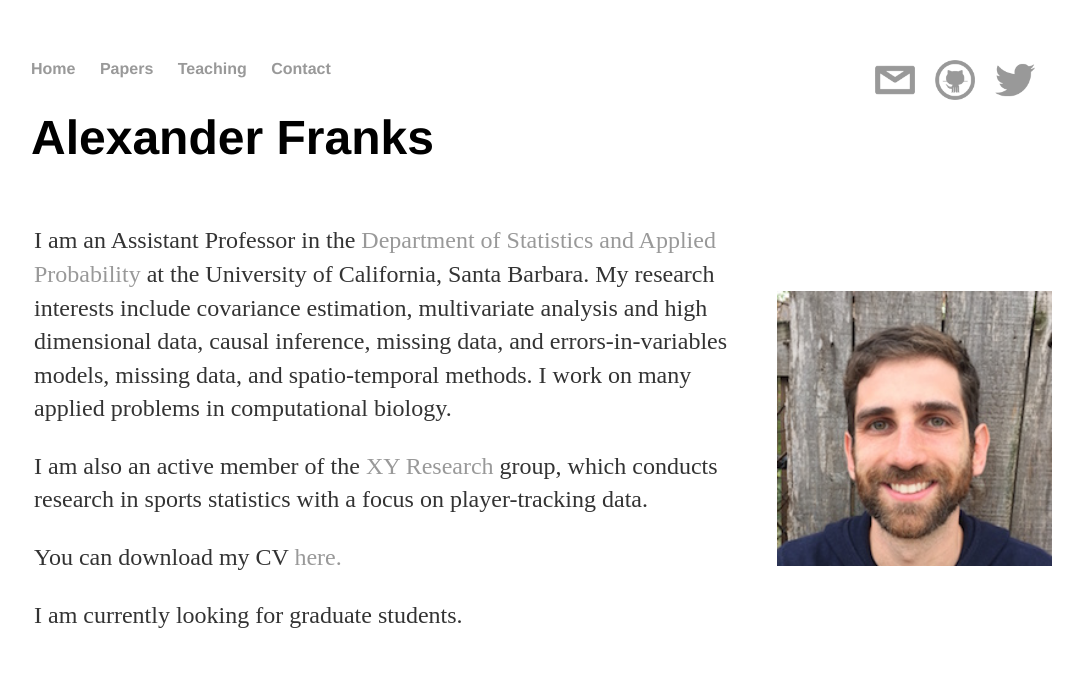
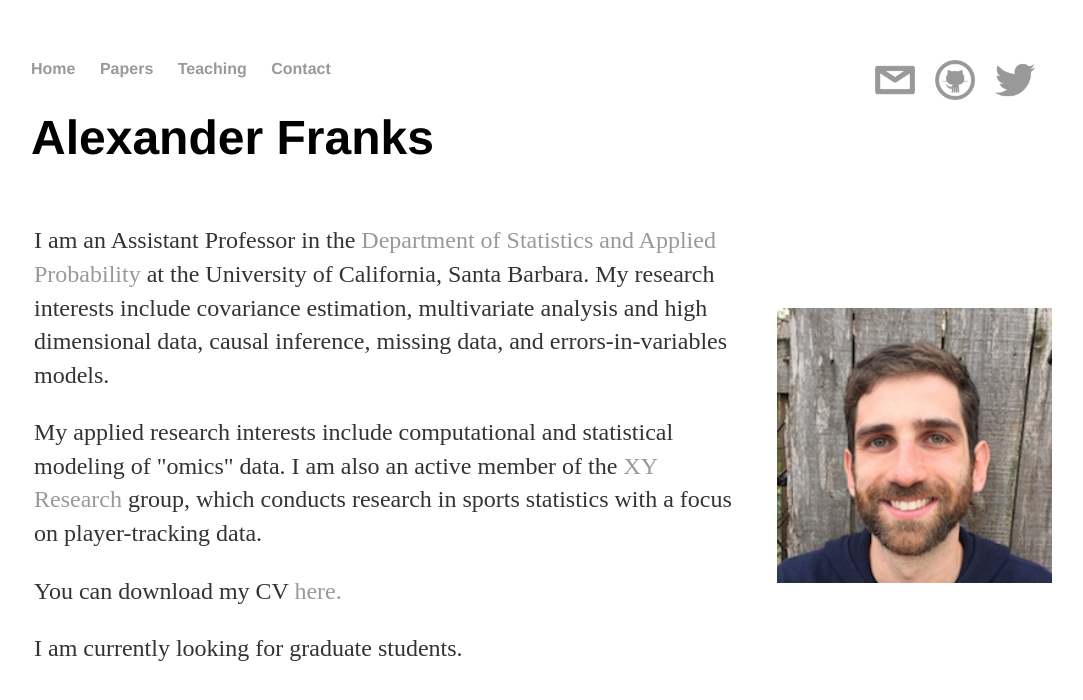
Before and after one commit to afranks86/afranks86.github.io, a Jekyll site: the page built from index.html, in a window 1280 px wide. Shown: the top 700 px of the page, without its empty margins (97-1180 px from the left). Built offline with Jekyll 4.4.1, drawn with Linux system fonts in a browser that asks for light colours; nearby versions of some CDN libraries.

Commit message:
Updated bio

```diff
--- a/index.html
+++ b/index.html
@@ -8,8 +8,9 @@ title: Alexander Franks - Home
   <table style="width=100%">
     <tr>
       <td width="70%">
-        <p>I am an Assistant Professor in the <a href="http://www.pstat.ucsb.edu/">Department of Statistics and Applied Probability</a> at the University of California, Santa Barbara.   My research interests include covariance estimation, multivariate analysis and high dimensional data, causal inference, missing data, and errors-in-variables models, missing data, and spatio-temporal methods. I work on many applied problems in computational biology.</p>
-        <p>I am also an active member of the <a href="http://xyresearch.com/">XY Research</a> group, which conducts research in sports statistics with a focus on player-tracking data.</p>
+        <p>I am an Assistant Professor in the <a href="http://www.pstat.ucsb.edu/">Department of Statistics and Applied Probability</a> at the University of California, Santa Barbara.   My research interests include covariance estimation, multivariate analysis and high dimensional data, causal inference, missing data, and errors-in-variables models.
+
+          <p>My applied research interests include computational and statistical modeling of "omics" data. I am also an active member of the <a href="http://xyresearch.com/">XY Research</a> group, which conducts research in sports statistics with a focus on player-tracking data.</p>
         <p>You can download my CV <a href="pdfs/franks_cv.pdf">here.</a></p>
 
         <p>I am currently looking for graduate students.</p>
```
